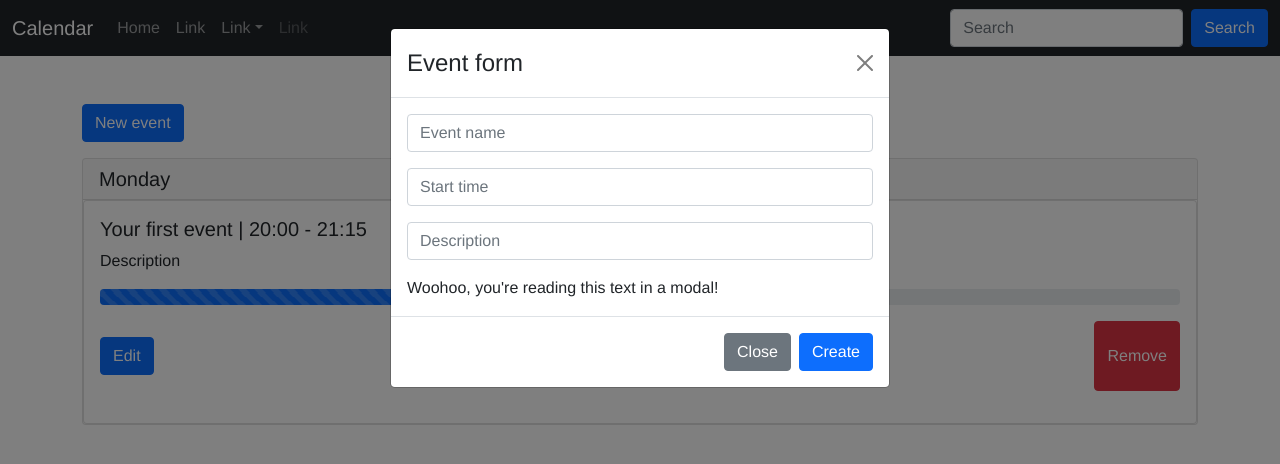
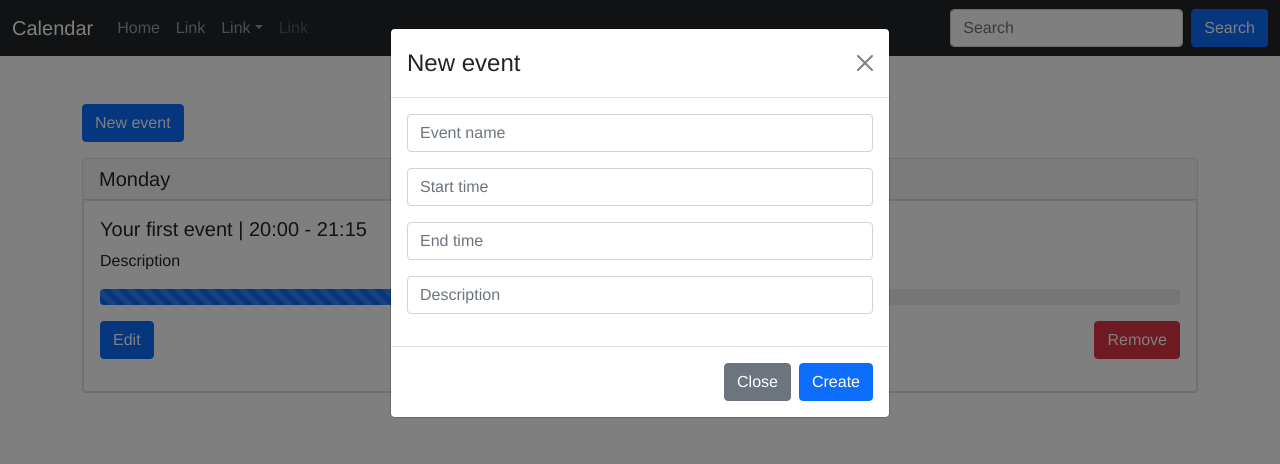
Before and after one commit to K-Kasper/calendar, a React (Create React App) app: page / in a window 1280 px wide. Both pictures are taken after a click on the button "New event". Shown: the top 464 px of the page. Built offline with nearby package versions, Linux system fonts and the light colour scheme.

Commit message:
Added an end time

```diff
--- a/src/components/EventCreator.jsx
+++ b/src/components/EventCreator.jsx
@@ -1,4 +1,4 @@
-import { useState, useEffect } from 'react';
+import { useState } from 'react';
 import { Button, FormControl, Modal, InputGroup } from 'react-bootstrap';
 
 import { nanoid } from 'nanoid';
@@ -7,6 +7,7 @@ export default function EventCreator(props) {
   const [input, setInput] = useState({
     name: '',
     startTime: '',
+    endTime: '',
     description: '',
     id: null,
   });
@@ -28,16 +29,17 @@ export default function EventCreator(props) {
       {
         name: input.name,
         startTime: input.startTime,
+        endTime: input.endTime,
         description: input.description,
         id: nanoid(),
       },
-      // ...prevEvents.filter((event) => event.id !== input.id),
       ...prevEvents,
     ]);
     handleClose();
     setInput({
       name: '',
       startTime: '',
+      endTime: '',
       description: '',
       id: null,
     });
@@ -51,7 +53,7 @@ export default function EventCreator(props) {
 
       <Modal show={show} onHide={handleClose}>
         <Modal.Header closeButton>
-          <Modal.Title>Event form</Modal.Title>
+          <Modal.Title>New event</Modal.Title>
         </Modal.Header>
         <Modal.Body>
           <InputGroup className="mb-3">
@@ -76,6 +78,16 @@ export default function EventCreator(props) {
           </InputGroup>
           <InputGroup className="mb-3">
             <FormControl
+              placeholder="End time"
+              aria-label="End time"
+              aria-describedby="basic-addon1"
+              name="endTime"
+              onChange={handleInput}
+              value={input.endTime}
+            />
+          </InputGroup>
+          <InputGroup className="mb-3">
+            <FormControl
               placeholder="Description"
               aria-label="Description"
               aria-describedby="basic-addon1"
@@ -84,7 +96,6 @@ export default function EventCreator(props) {
               value={input.description}
             />
           </InputGroup>
-          Woohoo, you're reading this text in a modal!
         </Modal.Body>
         <Modal.Footer>
           <Button variant="secondary" onClick={handleClose}>
--- a/src/components/EventModifier.jsx
+++ b/src/components/EventModifier.jsx
@@ -5,6 +5,7 @@ export default function EventModifier(props) {
   const [input, setInput] = useState({
     name: '',
     startTime: '',
+    endTime: '',
     description: '',
     id: null,
   });
@@ -13,6 +14,7 @@ export default function EventModifier(props) {
     setInput({
       name: props.event.name,
       startTime: props.event.startTime,
+      endTime: props.event.endTime,
       description: props.event.description,
       id: props.event.id,
     });
@@ -35,6 +37,7 @@ export default function EventModifier(props) {
       {
         name: input.name,
         startTime: input.startTime,
+        endTime: input.endTime,
         description: input.description,
         id: input.id,
       },
@@ -44,14 +47,14 @@ export default function EventModifier(props) {
   }
 
   return (
-    <div className="mt-3 mb-3">
+    <>
       <Button variant="primary" onClick={handleShow}>
         Edit
       </Button>
 
       <Modal show={show} onHide={handleClose}>
         <Modal.Header closeButton>
-          <Modal.Title>Event form</Modal.Title>
+          <Modal.Title>Editing: {props.event.name}</Modal.Title>
         </Modal.Header>
         <Modal.Body>
           <InputGroup className="mb-3">
@@ -76,6 +79,16 @@ export default function EventModifier(props) {
           </InputGroup>
           <InputGroup className="mb-3">
             <FormControl
+              placeholder="End time"
+              aria-label="End time"
+              aria-describedby="basic-addon1"
+              name="endTime"
+              onChange={handleInput}
+              value={input.endTime}
+            />
+          </InputGroup>
+          <InputGroup className="mb-3">
+            <FormControl
               placeholder="Description"
               aria-label="Description"
               aria-describedby="basic-addon1"
@@ -84,7 +97,6 @@ export default function EventModifier(props) {
               value={input.description}
             />
           </InputGroup>
-          Woohoo, you're reading this text in a modal!
         </Modal.Body>
         <Modal.Footer>
           <Button variant="secondary" onClick={handleClose}>
@@ -95,6 +107,6 @@ export default function EventModifier(props) {
           </Button>
         </Modal.Footer>
       </Modal>
-    </div>
+    </>
   );
 }
```
